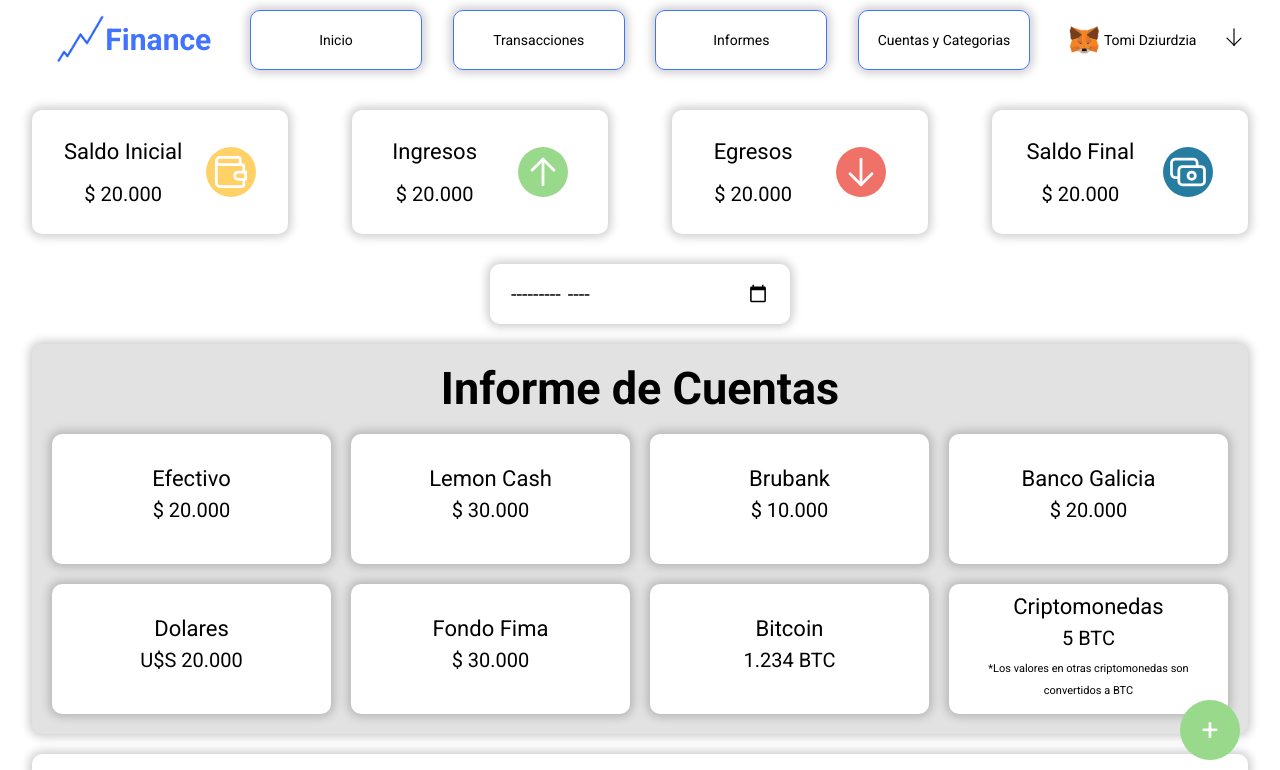
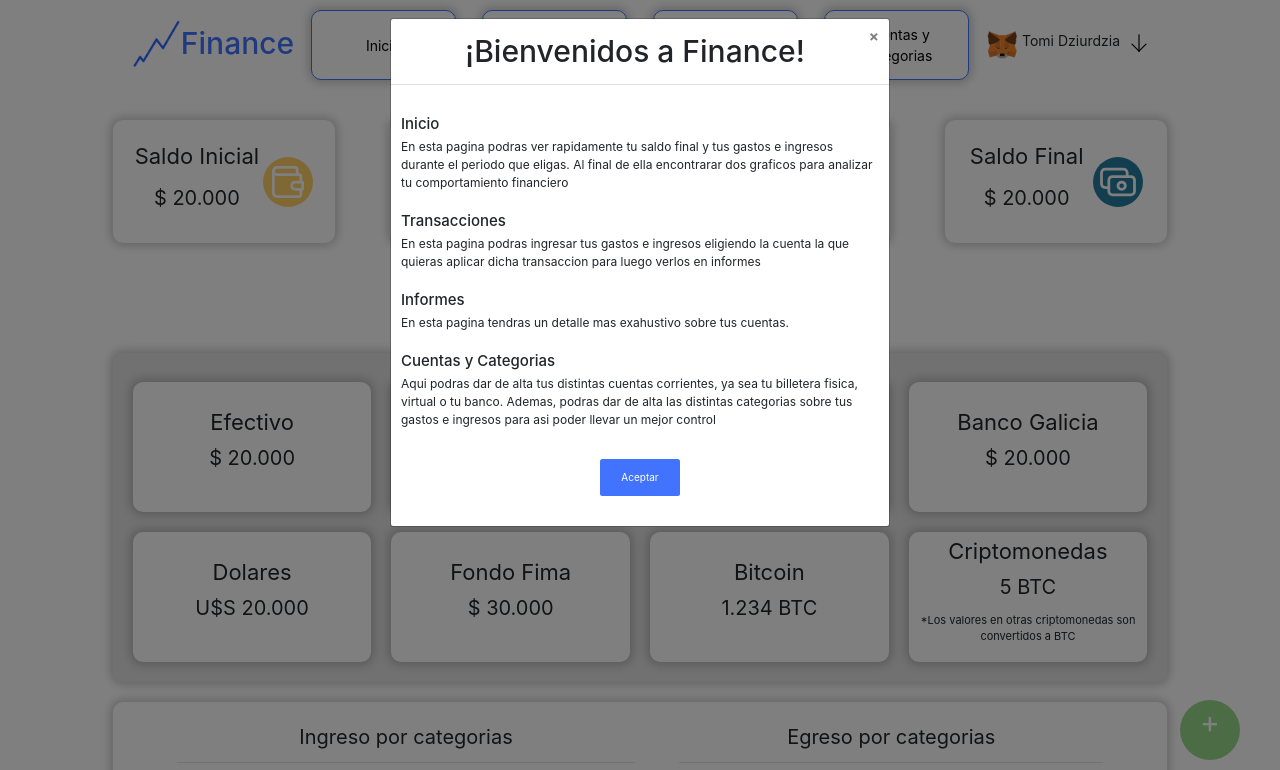
Before and after one commit to tomidziurdzia/Finance-DesarrolloWeb, a website: page index.html in a window 1280 px wide. Shown: the top 770 px of the page. Drawn offline with nearby package versions, Linux system fonts and the light colour scheme.

Commit message:
Terminado

```diff
--- a/index.html
+++ b/index.html
@@ -20,13 +20,40 @@
   <!-- Title -->
   <!-- 35 a 65 caracteres -->
   <title>Inicio | Plataforma de Ingresos y Egresos</title>
+  <link rel="stylesheet" href="https://stackpath.bootstrapcdn.com/bootstrap/4.5.0/css/bootstrap.min.css">
   <link rel="stylesheet" href="./css/style.css">
 
   <!-- Favicon -->
   <link rel="stylesheet icon" href="./multimedia/favicon.png">
+
 </head>
 
 <body class="container">
+  <div id="myModal" class="modal fade">
+    <div class="modal-dialog">
+        <div class="modal-content">
+            <div class="modal-header">
+                <h2 class="modal-title">¡Bienvenidos a Finance!</h2>
+                <button type="button" class="close" data-dismiss="modal">&times;</button>
+            </div>
+            <div class="modal-body">
+				      <div>
+                <h3 class="modal__pages">Inicio</h3>
+                <p class="modal__explain">En esta pagina podras ver rapidamente tu saldo final y tus gastos e ingresos durante el periodo que eligas. Al final de ella encontrarar dos graficos para analizar tu comportamiento financiero</p>
+                <h3 class="modal__pages">Transacciones</h3>
+                <p class="modal__explain">En esta pagina podras ingresar tus gastos e ingresos eligiendo la cuenta la que quieras aplicar dicha transaccion para luego verlos en informes</p>
+                <h3 class="modal__pages">Informes</h3>
+                <p class="modal__explain">En esta pagina tendras un detalle mas exahustivo sobre tus cuentas.</p>
+                <h3 class="modal__pages">Cuentas y Categorias</h3>
+                <p class="modal__explain">Aqui podras dar de alta tus distintas cuentas corrientes, ya sea tu billetera fisica, virtual o tu banco. Ademas, podras dar de alta las distintas categorias sobre tus gastos e ingresos para asi poder llevar un mejor control</p>
+              </div>
+              <div class="btn__container">
+                <button type="button" class="btn btn-modal" data-dismiss="modal">Aceptar</button>
+              </div>
+            </div>
+        </div>
+    </div>
+</div>
   <!-- Header -->
   <header class="container">
     <div class="header__container">
@@ -104,7 +131,7 @@
       </div>
       <!-- Fin Barra de Navegacion -->
       <!-- Usuario -->
-      <div class="header__user">
+      <div class="header__user nav-item dropdown">
         <div class="user__name">
           <img src="./multimedia/imagenes/imagen-usuario.svg" alt="Imagen del Usuario">
           <p>Tomi Dziurdzia</p>
@@ -383,6 +410,14 @@
   </footer>
   <!-- Fin Footer -->
   <a href="#" class="boton__mas container">+</a>
+
+  <script src="https://code.jquery.com/jquery-3.5.1.min.js"></script>
+<script src="https://stackpath.bootstrapcdn.com/bootstrap/4.5.0/js/bootstrap.min.js"></script>
+<script>
+	$(document).ready(function(){
+		$("#myModal").modal('show');
+	});
+</script>
 </body>
 
 </html>
--- a/scss/base/_queries.scss
+++ b/scss/base/_queries.scss
@@ -297,12 +297,12 @@
   }
 }
 
-@media only screen and (min-width: 1200px) {
+@media only screen and (min-width: 1000px) {
   .header__user {
     input {
       &:checked {
         ~ .user__ul {
-          left: 80%;
+          width: 30rem !important;
         }
       }
     }
--- a/scss/components/_account.scss
+++ b/scss/components/_account.scss
@@ -14,7 +14,7 @@
     @extend %shadow;
     .account__title {
         text-align: center;
-        font-size: 3rem;
+        font-size: 4rem;
         font-weight: normal;
     }
     .account__boxes {
--- a/scss/components/_header.scss
+++ b/scss/components/_header.scss
@@ -14,6 +14,7 @@
     a {
       @extend %flex;
       @extend %wyh;
+      text-decoration: none;
     }
     img {
       width: 5rem;
@@ -86,9 +87,9 @@
       display: none;
       &:checked {
         ~ .user__ul {
-          width: 20rem;
+          width: 50%;
           position: fixed;
-          right: 0.5rem;
+          right: 1.5rem;
           top: 8rem;
           display: inline-block;
           border-radius: 10px;
--- /dev/null
+++ b/scss/components/_modal.scss
@@ -0,0 +1,35 @@
+@import '../base/variables';
+
+.modal-content {
+  .modal-header {
+    .modal-title {
+      width: 99%;
+      text-align: center;
+      font-size: 3rem;
+    }
+    .close {
+      padding: 0;
+      margin: 0;
+    }
+  }
+  .modal-body {
+    .modal__pages {
+      margin-top: 2rem;
+      font-size: 1.5rem;
+    }
+    .modal__explain {
+      font-size: 1.2rem;
+    }
+  }
+  .btn__container {
+    display: flex;
+    justify-content: center;
+    .btn-modal {
+      background-color: map-get($map: $colores, $key: 'primary-color');
+      color: map-get($map: $colores, $key: 'blanco');
+      padding: 1rem 2rem;
+      margin: 2rem;
+    }
+  }
+
+}
--- a/scss/style.scss
+++ b/scss/style.scss
@@ -31,6 +31,7 @@ li {
   list-style: none;
 }
 
+@import "./components/modal";
 @import "./components/header";
 @import "./components/boxes-saldos";
 @import "./components/filter";
```
Also changed, not shown: package.json (+283 -0 lines), views/cuentas-categorias.html (+2 -0 lines), views/informes.html (+2 -1 lines), views/login.html (+2 -0 lines), views/transacciones.html (+2 -0 lines), css/style.css, 2 other files.
